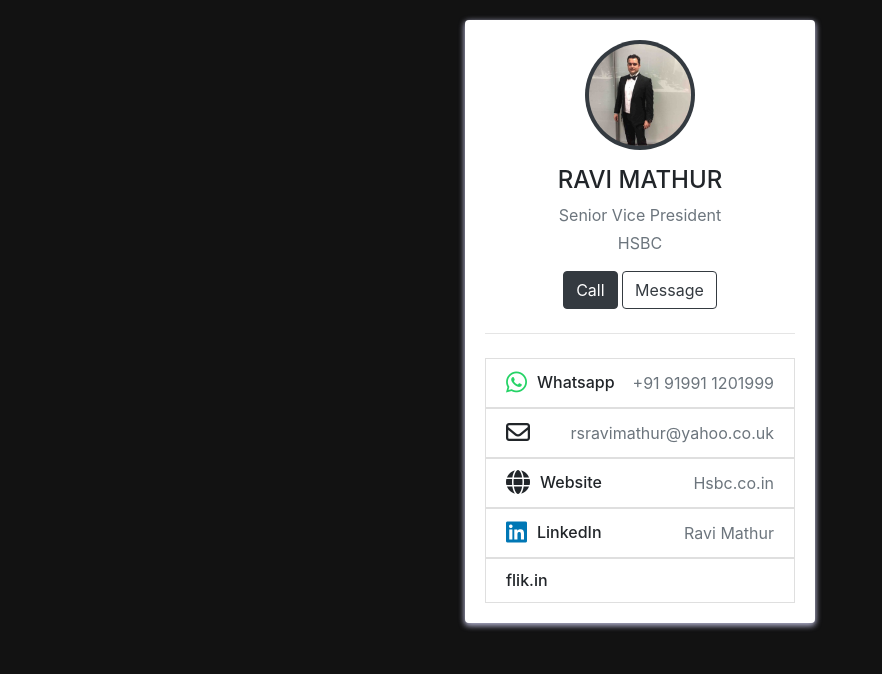
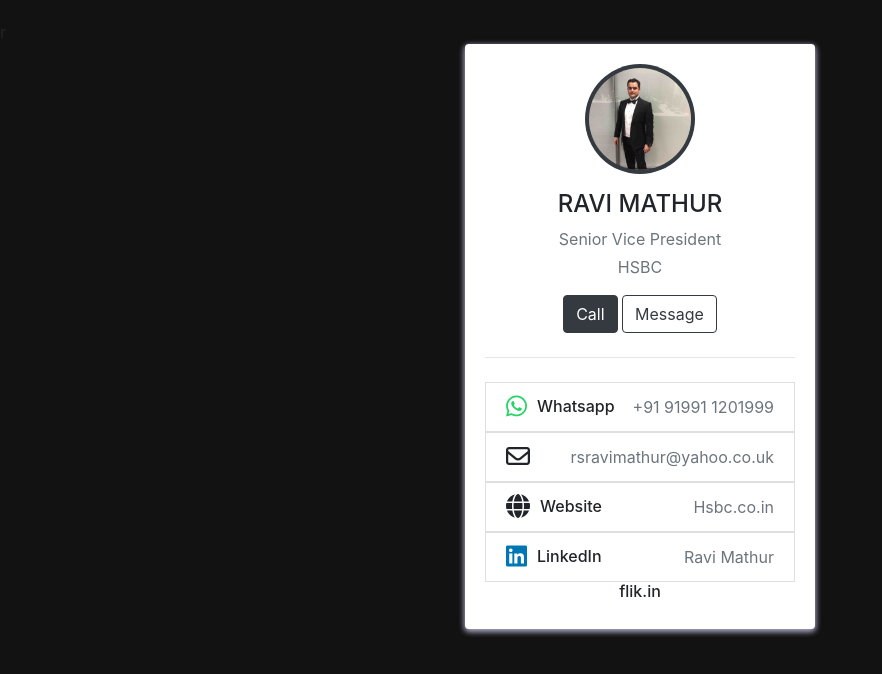
Before and after one commit to dawabag/ravimathur, a plain HTML site: page index.html in a window 1280 px wide. Shown: the whole page, without its empty margins (0-882 px from the left). Drawn offline with nearby package versions, Linux system fonts and the light colour scheme.

Commit message:
Update index.html

```diff
--- a/index.html
+++ b/index.html
@@ -1,4 +1,4 @@
-<!DOCTYPE html>
+r<!DOCTYPE html>
 <html lang="en">
 
 <head>
@@ -135,11 +135,8 @@
                                     <span class="text-secondary">Ravi Mathur</span>
                                 </li></a>
 
-                                   <a href="http://flik.in">
-                                <li class="list-group-item d-flex justify-content-between align-items-center ">
-                                    <h6 class="mb-0">flik.in</h6>
-
-                                </li></a>
+                                   <a href="http://flik.in"><h6 style="text-align: center">flik.in</h6>
+                               </a>
 
 
 
```
